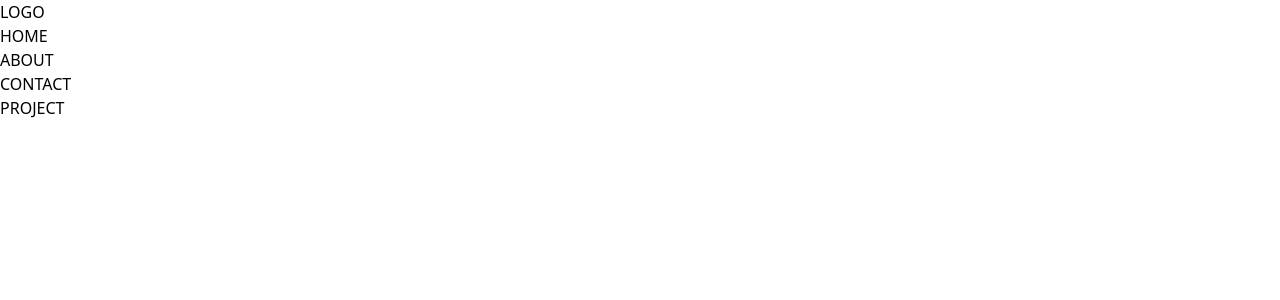
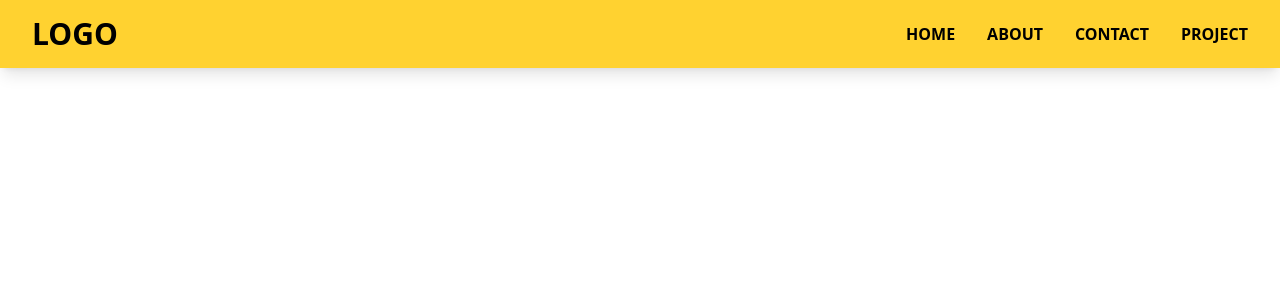
Before and after one commit to asadullahkhanmasood/ReactProjectPractice, a React (Vite) app: page / in a window 1280 px wide. Shown: the top 300 px of the page. Built offline with nearby package versions, Linux system fonts and the light colour scheme.

Commit message:
navbar added

```diff
--- a/src/components/navbar/navbar.css
+++ b/src/components/navbar/navbar.css
@@ -0,0 +1 @@
+@import "tailwindcss";
--- a/src/components/navbar/navbar.jsx
+++ b/src/components/navbar/navbar.jsx
@@ -1,31 +1,55 @@
-import React from 'react'
+import React, { useState } from 'react'
 
 function Navbar() {
+  const [isOpen, setIsOpen] = useState(false)
+
+  const toggleMenu = () => {
+    setIsOpen(!isOpen)
+  }
+
   return (
     <>
-    <header className="">
-        <div className="logo">
+      <header className="bg-amber-300 shadow-lg">
+        <nav className="flex items-center justify-between px-4 py-4 md:px-8">
+          {/* Logo */}
+          <div className="logo text-3xl font-bold flex-shrink-0">
             <h2>LOGO</h2>
-        </div>
+          </div>
 
-        <div className="links-items">
-            <ul>
-                <li><a href="http://" target="_blank" rel="noopener noreferrer">HOME</a></li>
-                <li><a href="http://" target="_blank" rel="noopener noreferrer">ABOUT</a></li>
-                <li><a href="http://" target="_blank" rel="noopener noreferrer">CONTACT</a></li>
-                <li><a href="http://" target="_blank" rel="noopener noreferrer">PROJECT</a></li>
+          {/* Desktop Menu */}
+          <div className="hidden md:flex">
+            <ul className="flex space-x-8">
+              <li><a href="#home" className="hover:text-gray-700 font-semibold transition">HOME</a></li>
+              <li><a href="#about" className="hover:text-gray-700 font-semibold transition">ABOUT</a></li>
+              <li><a href="#contact" className="hover:text-gray-700 font-semibold transition">CONTACT</a></li>
+              <li><a href="#project" className="hover:text-gray-700 font-semibold transition">PROJECT</a></li>
             </ul>
-        </div>
+          </div>
 
+          {/* Hamburger Menu Button */}
+          <button
+            onClick={toggleMenu}
+            className="md:hidden flex flex-col space-y-1 focus:outline-none"
+            aria-label="Toggle menu"
+          >
+            <span className={`block w-6 h-0.5 bg-gray-800 transition-transform ${isOpen ? 'rotate-45 translate-y-2' : ''}`}></span>
+            <span className={`block w-6 h-0.5 bg-gray-800 transition-opacity ${isOpen ? 'opacity-0' : ''}`}></span>
+            <span className={`block w-6 h-0.5 bg-gray-800 transition-transform ${isOpen ? '-rotate-45 -translate-y-2' : ''}`}></span>
+          </button>
+        </nav>
 
-
-    </header>
-
-
-
-
-
-
+        {/* Mobile Menu */}
+        {isOpen && (
+          <div className="md:hidden bg-amber-200 px-4 pb-4">
+            <ul className="flex flex-col space-y-3">
+              <li><a href="#home" className="block hover:text-gray-700 font-semibold">HOME</a></li>
+              <li><a href="#about" className="block hover:text-gray-700 font-semibold">ABOUT</a></li>
+              <li><a href="#contact" className="block hover:text-gray-700 font-semibold">CONTACT</a></li>
+              <li><a href="#project" className="block hover:text-gray-700 font-semibold">PROJECT</a></li>
+            </ul>
+          </div>
+        )}
+      </header>
     </>
   )
 }
```
